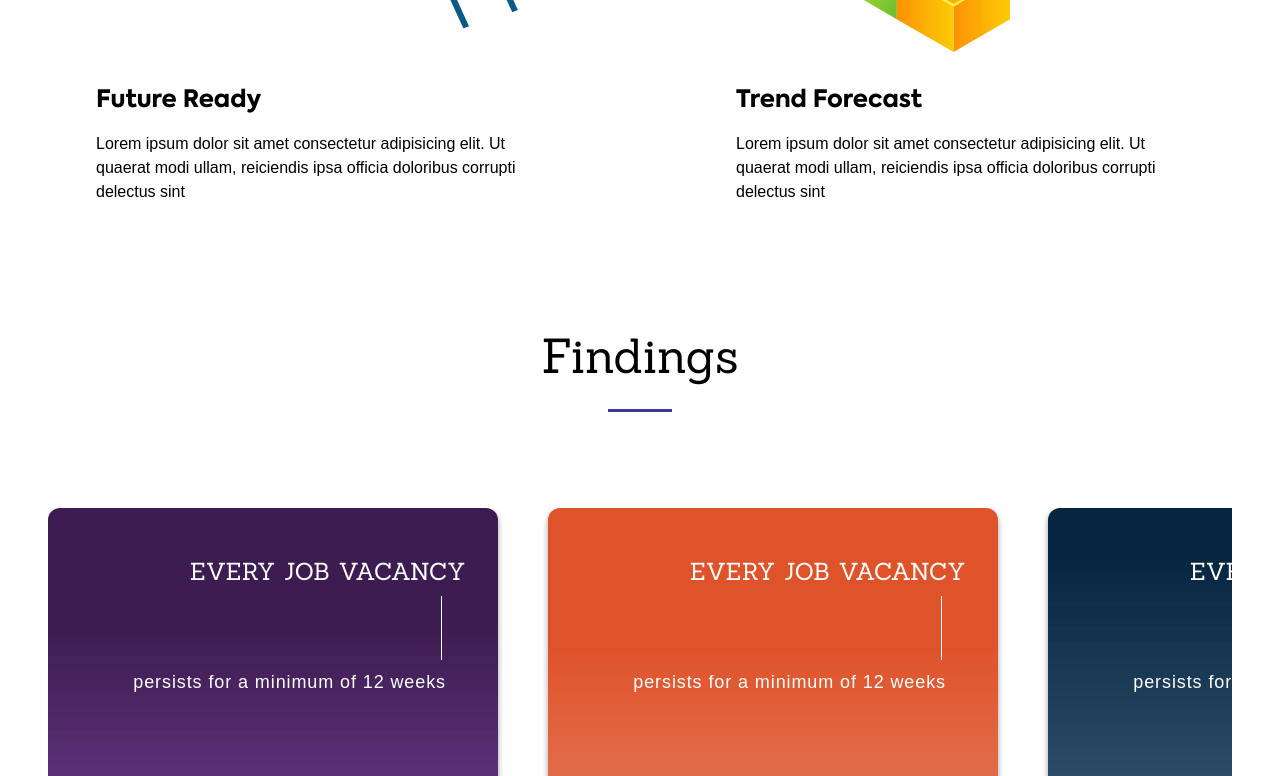
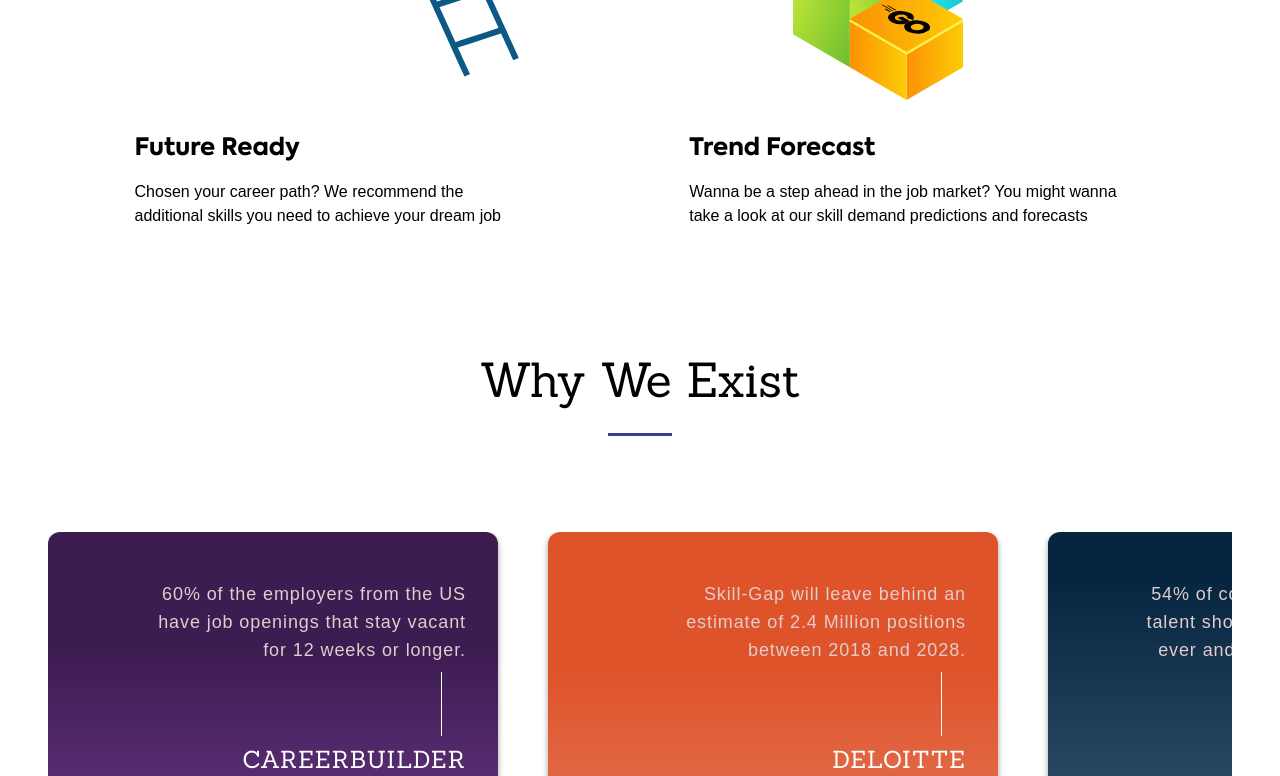
Before and after one commit to akhilmhdh/tritsi-ui, a Next.js app: page / in a window 1280 px wide. Shown: the part 1840-2616 px from the top of the page. Built offline with nearby package versions, Linux system fonts and the light colour scheme; a web font is replaced by a local one.

Commit message:
completed changing content

```diff
--- a/src/views/HomePage/FactsSection/FactsSection.tsx
+++ b/src/views/HomePage/FactsSection/FactsSection.tsx
@@ -4,16 +4,24 @@ import { FactCard } from './components/FactCard';
 
 const facts = [
     {
-        title: 'Every Job Vacancy',
-        subtitle: 'persists for a minimum of 12 weeks',
+        title: 'CAREERBUILDER\n2017',
+        subtitle:
+            '60% of the employers from the US have job openings that stay vacant for 12 weeks or longer.',
     },
     {
-        title: 'Every Job Vacancy',
-        subtitle: 'persists for a minimum of 12 weeks',
+        title: 'DELOITTE',
+        subtitle:
+            'Skill-Gap will leave behind an estimate of 2.4 Million positions between 2018 and 2028.',
     },
     {
-        title: 'Every Job Vacancy',
-        subtitle: 'persists for a minimum of 12 weeks',
+        title: 'MANPOWERGROUP',
+        subtitle:
+            '54% of companies worldwide report talent shortage, which is the highest ever and almost as double as what it was a decade ago.',
+    },
+    {
+        title: 'WORLD ECONOMIC\nFORUM',
+        subtitle:
+            'More than half of all employees(54%) will require significant reskilling by 2022.',
     },
 ];
 
@@ -21,7 +29,7 @@ const FactsSection = (): JSX.Element => {
     return (
         <Container>
             <Typography variant="sectionTitle" className="mb-24">
-                Findings
+                Why We Exist
             </Typography>
             <div className="pb-16 md:px-8">
                 <Swiper
--- a/src/views/HomePage/FactsSection/components/FactCard/FactCard.tsx
+++ b/src/views/HomePage/FactsSection/components/FactCard/FactCard.tsx
@@ -25,12 +25,15 @@ const FactCard: FC<FactCardProps> = ({ cardNumber, title, subtitle }) => {
                     ],
             }}
         >
-            <div className="font-sanchez text-2xl uppercase text-right tracking-wide">
-                {title}
+            <div
+                className="pl-16 text-right font-axiforma text-lg tracking-wider"
+                style={{ color: '#E2CCCC' }}
+            >
+                {subtitle}
             </div>
             <div className=" border-r border-white flex-grow relative right-6 my-2 max-h-16" />
-            <div className="pl-16 text-right font-axiforma text-lg relative right-5 tracking-wider">
-                {subtitle}
+            <div className="font-sanchez text-2xl uppercase text-right tracking-wider whitespace-pre-wrap relative">
+                {title}
             </div>
             <div className="w-1/2 text-9xl font-axiforma empty-text absolute bottom-4 left-8 ">
                 {cardNumber}
--- a/src/views/HomePage/IntroSection/IntroSection.tsx
+++ b/src/views/HomePage/IntroSection/IntroSection.tsx
@@ -18,15 +18,16 @@ const IntroSection: React.FC = () => {
             >
                 <div className="flex flex-grow flex-col justify-center items-start">
                     <div className="mb-28 ml-8 md:ml-24">
-                        <div className="mb-3 text-base font-axiforma font-medium md:text-2xl text-primary">
-                            Climb your career ladder with
-                        </div>
                         <div className="mt-4 text-2xl font-axiforma font-bold leading-8 md:text-6xl">
                             Your personalised
                         </div>
                         <h1 className="mt-4 text-2xl font-axiforma font-bold leading-8 md:text-6xl">
                             skill assistant
                         </h1>
+                        <div className="mt-3 text-base font-axiforma font-medium md:text-xl text-primary">
+                            Data-driven skill recommendations
+                            <br /> for your next job role
+                        </div>
                         <Button
                             className="text-white mt-8 md:mt-16 px-12"
                             rounded
--- a/src/views/HomePage/WhatWeDoSection/WhatWeDoSection.tsx
+++ b/src/views/HomePage/WhatWeDoSection/WhatWeDoSection.tsx
@@ -8,30 +8,25 @@ const data = [
     {
         icon: <CareerCompass />,
         title: 'Your Career Compass',
-        content: `Lorem ipsum dolor sit amet consectetur adipisicing elit.
-        Ut quaerat modi ullam, reiciendis ipsa officia doloribus
-        corrupti delectus sint`,
+        content: ` Not sure of your possible career directions?
+        Relax and let our AI-powered engine find the possible job roles for the skills you possess.`,
     },
     {
         icon: <InsiderInsight />,
         title: 'Insider Insight',
-        content: `Lorem ipsum dolor sit amet consectetur adipisicing elit.
-        Ut quaerat modi ullam, reiciendis ipsa officia doloribus
-        corrupti delectus sint`,
+        content: `Take a seat and let our analytics and visualizations convince you of our recommendations `,
     },
     {
         icon: <FutureReady />,
         title: 'Future Ready',
-        content: `Lorem ipsum dolor sit amet consectetur adipisicing elit.
-        Ut quaerat modi ullam, reiciendis ipsa officia doloribus
-        corrupti delectus sint`,
+        content: `Chosen your career path?
+        We recommend the additional skills you need to achieve your dream job`,
     },
     {
         image: '/images/future_ready.svg',
         title: 'Trend Forecast',
-        content: `Lorem ipsum dolor sit amet consectetur adipisicing elit.
-        Ut quaerat modi ullam, reiciendis ipsa officia doloribus
-        corrupti delectus sint`,
+        content: `Wanna be a step ahead in the job market?
+        You might wanna take a look at our skill demand predictions and forecasts`,
     },
 ];
 
@@ -49,7 +44,7 @@ const WhatWeDoSection: React.FC = () => {
                     <ScrollTrigger
                         delay={0}
                         key={index}
-                        className="flex flex-col items-center justify-between md:items-end md:flex-row"
+                        className="flex flex-col items-center justify-between md:items-end md:flex-row m-12"
                     >
                         <div
                             className={clsx('flex flex-col mb-12 items-center')}
@@ -62,7 +57,7 @@ const WhatWeDoSection: React.FC = () => {
                                     <img
                                         src={el?.image}
                                         alt="logo"
-                                        style={{ maxHeight: '420px' }}
+                                        style={{ maxHeight: '340px' }}
                                     />
                                 )}
                             </div>
```
